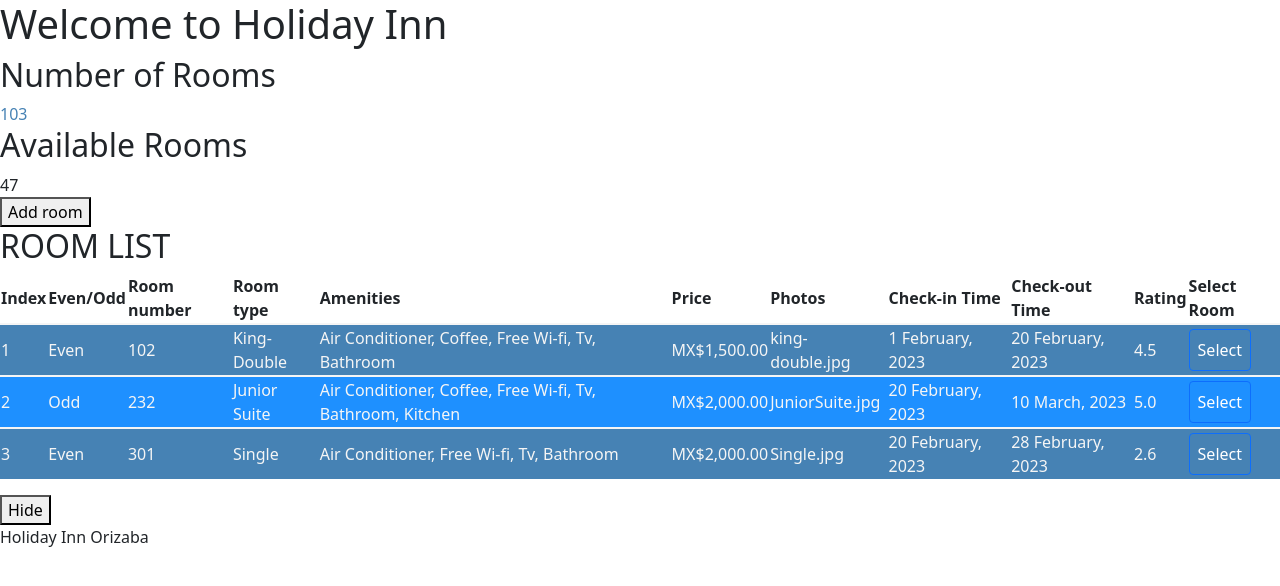
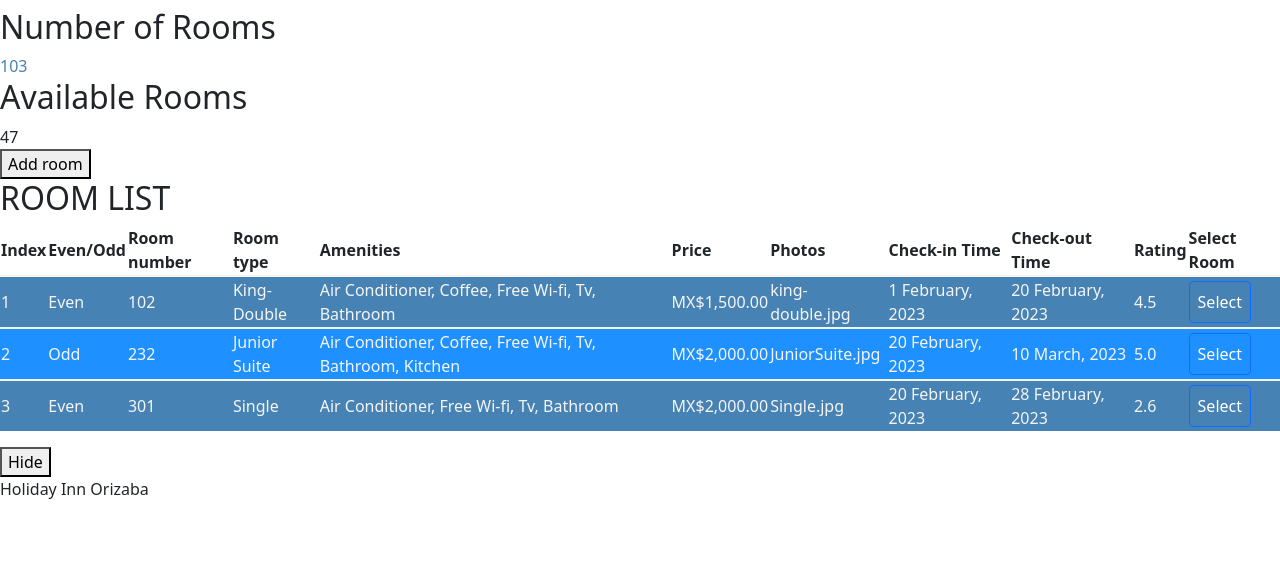
Before and after one commit to JuanAlberto-Mx/Hotel-Inventory, an Angular app: page / in a window 1280 px wide. Shown: the top 586 px of the page. Built offline with nearby package versions, Linux system fonts and the light colour scheme.

Commit message:
Add a new Header components references

```diff
--- a/src/app/rooms/rooms.component.html
+++ b/src/app/rooms/rooms.component.html
@@ -1,6 +1,11 @@
 <!-- Binding the hotelName variable value by using
-the interpolation syntax {{variable_name}} -->
-<h1>Welcome to {{hotelName}}</h1>
+the interpolation syntax {{variable_name}}
+<h1>Welcome to {{hotelName}}</h1>-->
+
+<!-- Adding a new component to display the header -->
+<jahm-header></jahm-header>
+<jahm-header></jahm-header>
+<jahm-header></jahm-header>
 
 <!-- Property binding is used with any valid HTML tag or property
 and it is applied by using [html_tag_property]="variable_name" -->
```
